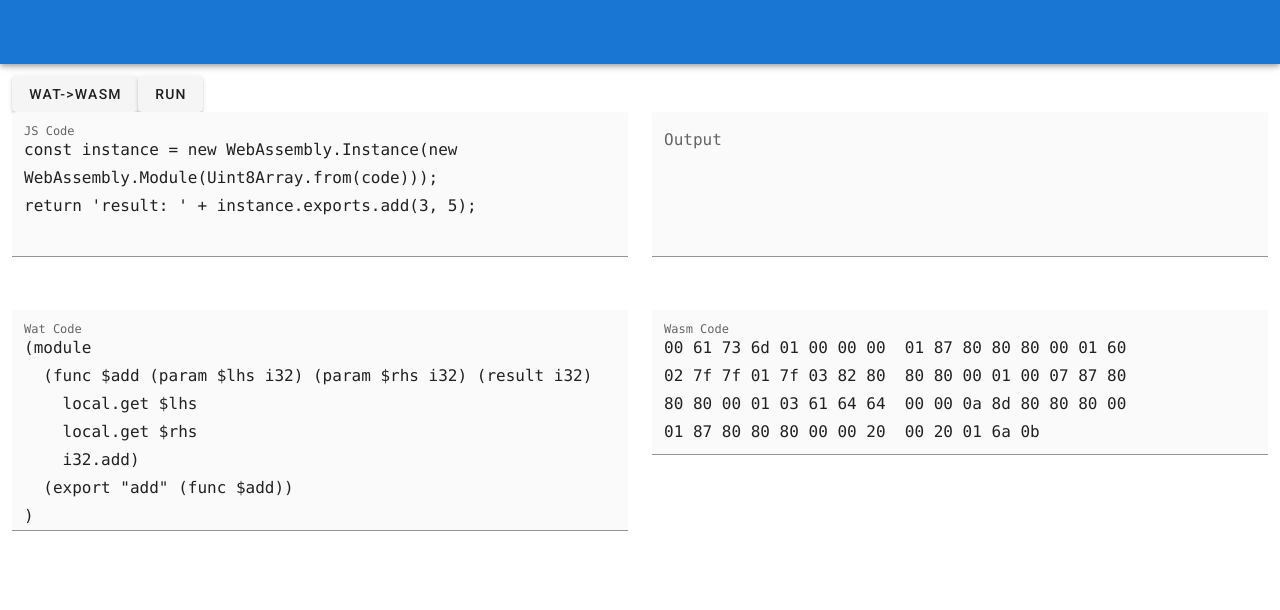
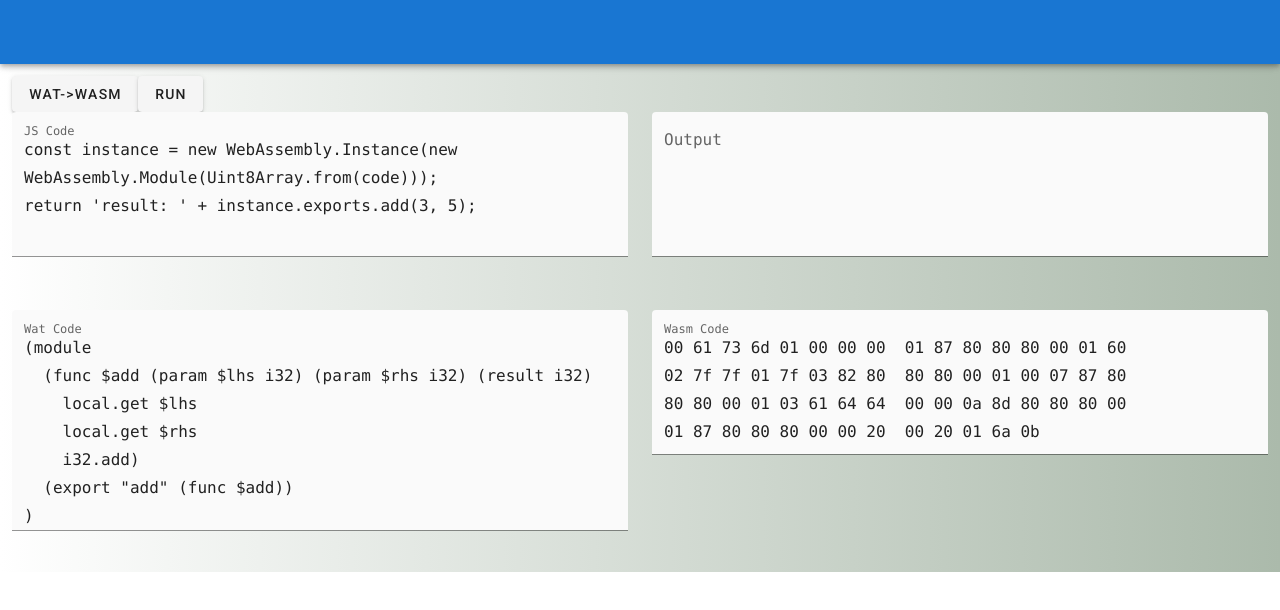
Before and after one commit to w-haibara/vuewat, a Vue app: page / in a window 1280 px wide. Shown: the top 610 px of the page. Built offline with nearby package versions, Linux system fonts and the light colour scheme.

Commit message:
背景を設定

```diff
--- a/src/App.vue
+++ b/src/App.vue
@@ -21,3 +21,19 @@ export default {
   })
 };
 </script>
+
+<style>
+.background {
+  background: #abbaab; /* fallback for old browsers */
+  background: -webkit-linear-gradient(
+    to right,
+    #ffffff,
+    #abbaab
+  ); /* Chrome 10-25, Safari 5.1-6 */
+  background: linear-gradient(
+    to right,
+    #ffffff,
+    #abbaab
+  ); /* W3C, IE 10+/ Edge, Firefox 16+, Chrome 26+, Opera 12+, Safari 7+ */
+}
+</style>
```
